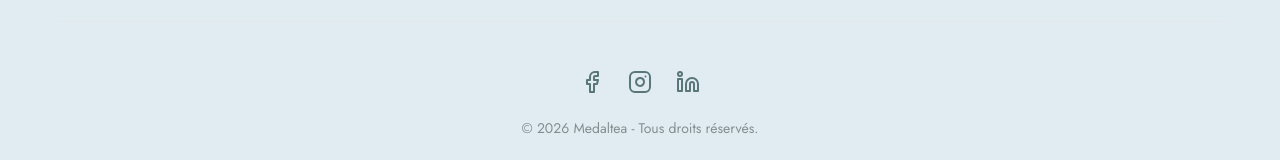
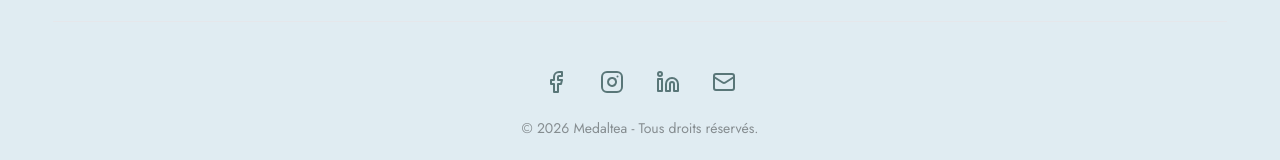
Before and after one commit to TomMbn/medaltea_front, a Nuxt app: page / in a window 1280 px wide. Shown: the part 5049-5209 px from the top of the page. Built offline with nearby package versions, Linux system fonts and the light colour scheme; a web font is replaced by a local one.

Commit message:
feat(footer): add contact email link and icon

```diff
--- a/app/pages/index.vue
+++ b/app/pages/index.vue
@@ -32,7 +32,7 @@
         <!-- Footer -->
         <footer class="py-12 border-t border-gray-200">
           <div class="flex flex-col items-center gap-6">
-            <div class="flex items-center gap-6">
+            <div class="flex items-center gap-8">
               <a href="https://www.facebook.com/people/Medaltea-Medaltea/61584876630055/" target="_blank" rel="noopener noreferrer" class="text-[#012828] opacity-60 hover:opacity-100 transition-opacity">
                 <Facebook :size="24" />
               </a>
@@ -41,6 +41,9 @@
               </a>
               <a href="https://www.linkedin.com/company/medaltea" target="_blank" rel="noopener noreferrer" class="text-[#012828] opacity-60 hover:opacity-100 transition-opacity">
                 <Linkedin :size="24" />
+              </a>
+              <a href="mailto:contact.medaltea@gmail.com" class="text-[#012828] opacity-60 hover:opacity-100 transition-opacity flex items-center gap-2">
+                <Mail :size="24" />
               </a>
             </div>
             <div class="text-center opacity-40 text-sm font-sans">
@@ -54,6 +57,6 @@
 </template>
 
 <script setup>
-import { Facebook, Instagram, Linkedin } from 'lucide-vue-next'
+import { Facebook, Instagram, Linkedin, Mail } from 'lucide-vue-next'
 // Full Landing Page Composition
 </script>
```
